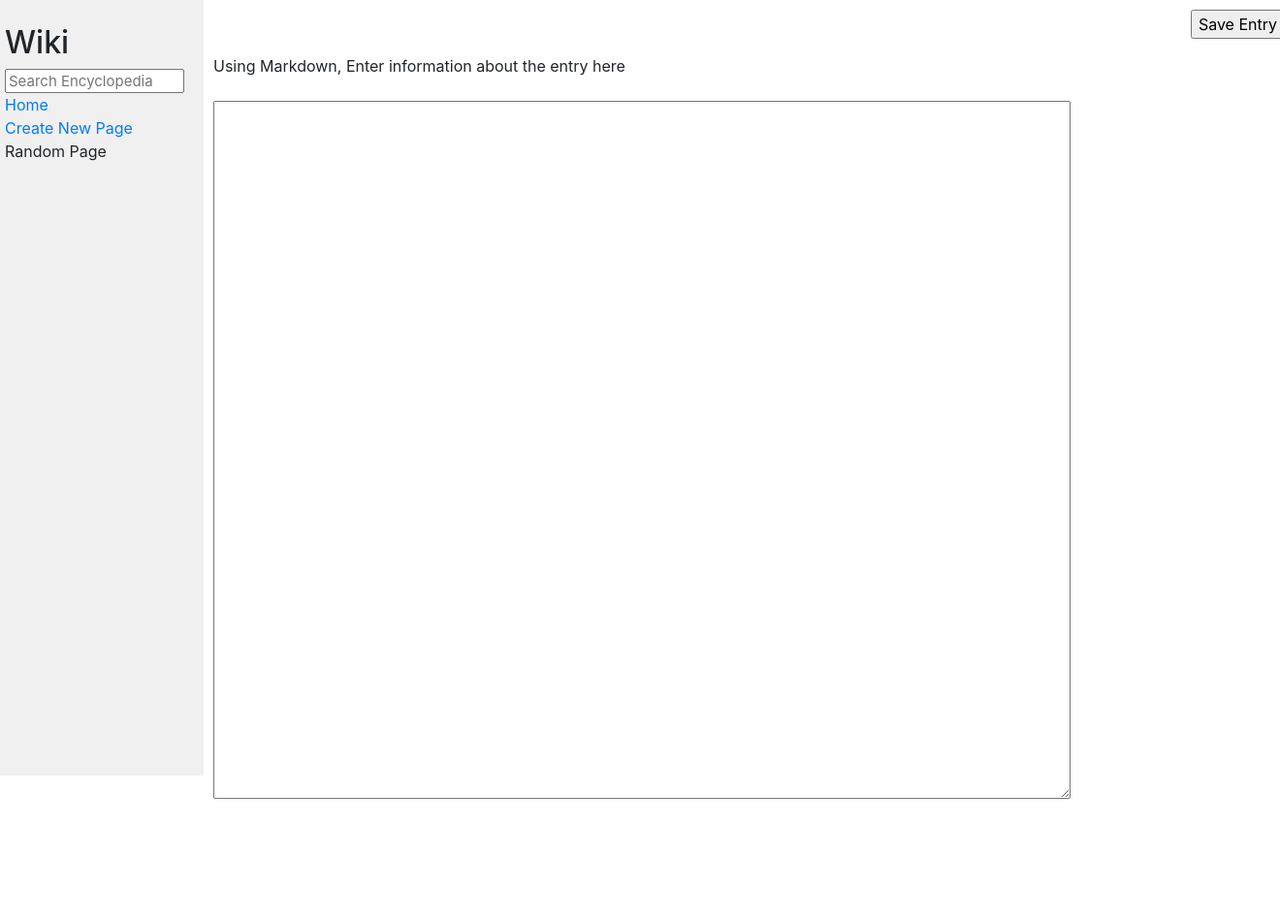
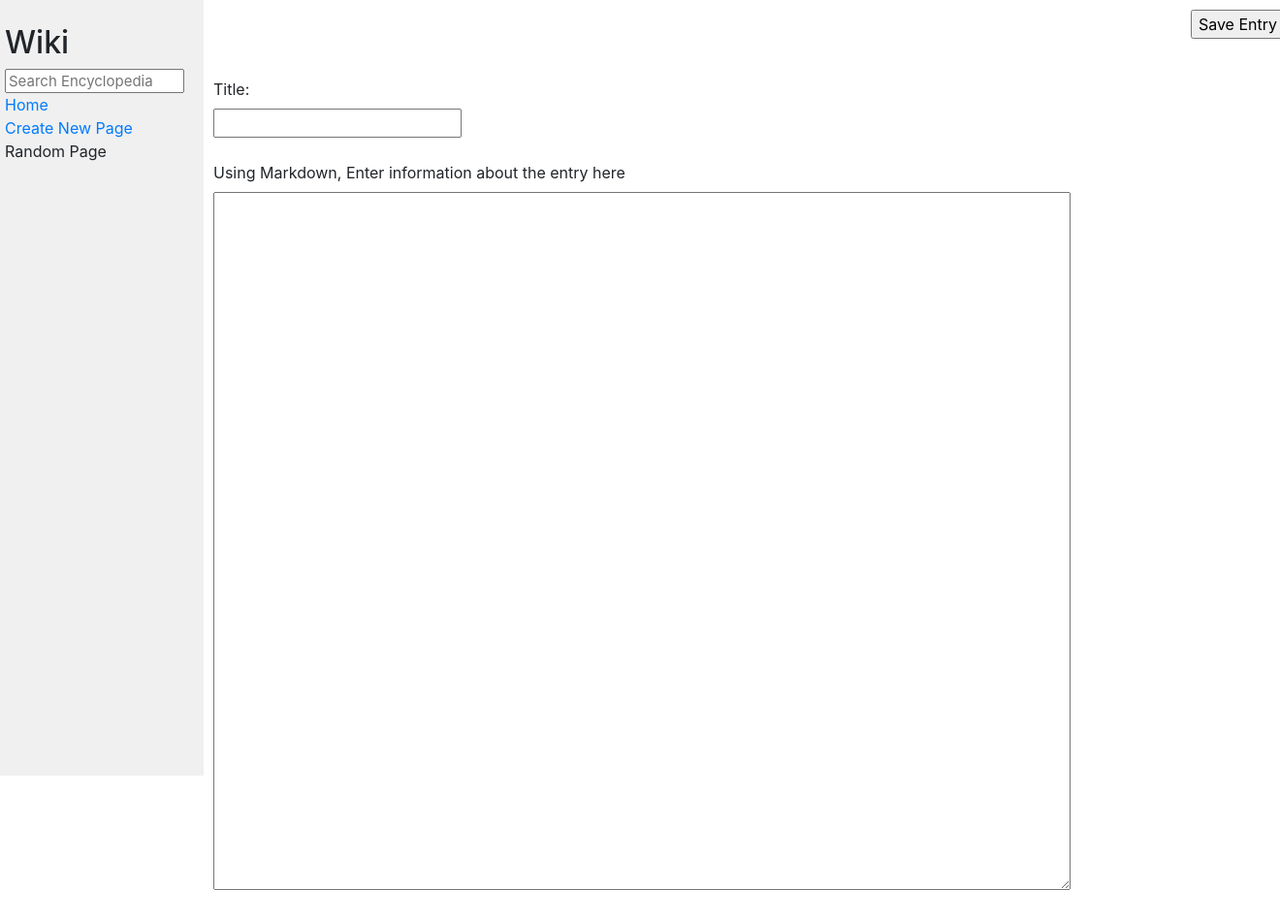
Before and after one commit to mwebazavictor/Wiki-Project, a Django app: page /add in a window 1320 px wide; the page is wider, and only the part inside the window is pictured. Shown: that part at 97% size. Before the commit the page ends 824 px from the top of that part, so only its background shows below. Run offline with Django 3.2, Linux system fonts and the light colour scheme; some libraries are stand-ins or nearby versions.

Commit message:
Thursday3

```diff
--- a/wiki/encyclopedia/templates/encyclopedia/add.html
+++ b/wiki/encyclopedia/templates/encyclopedia/add.html
@@ -6,8 +6,12 @@
 <form action="{% url 'add' %}" method="post">
     {% csrf_token %}
     <p style="text-align: right;"><input type="submit" value="Save Entry"></p>
-    {{ title }}
-   <p><label for="entry_data">Using Markdown, Enter information about the entry here</label></p>
-   <p> <textarea id="entry_data" name="content"></textarea> </p>
+    <br> <label for="{{ form.title.id_for_label }}">Title:</label><br>
+    {{ form.title }}
+
+   <p>
+        <br> <label for="{{ form.content.id_for_label }}">Using Markdown, Enter information about the entry here</label><br>
+        {{ form.content }}
+    </p>
 </form>
 {% endblock %}
--- a/wiki/encyclopedia/views.py
+++ b/wiki/encyclopedia/views.py
@@ -5,6 +5,7 @@ from . import util
 
 class New_entry(forms.Form):
     title = forms.CharField(label="Title")
+    content = forms.CharField(label="Using Markdown, Enter information about the entry here", widget=forms.Textarea)
 
 def index(request):
     return render(request, "encyclopedia/index.html", {
@@ -18,11 +19,15 @@ def search(request):
     entry(request, title=query)
 
 def new_entry(request):
+    form = New_entry()
     if request.method == "POST":
-        title = request.POST['title']
-        content= request.POST['content']
-
-    return render(request, "encyclopedia/add.html", {"form":New_entry})
+        form =New_entry(request.POST)
+        if form.is_valid():
+            title = form.cleaned_data['title']
+            content = form.cleaned_data['content']
+            util.save_entry(title,content)
+            return entry(request, title)
+    return render(request, "encyclopedia/add.html", {"form": form})
 
 
 
```
